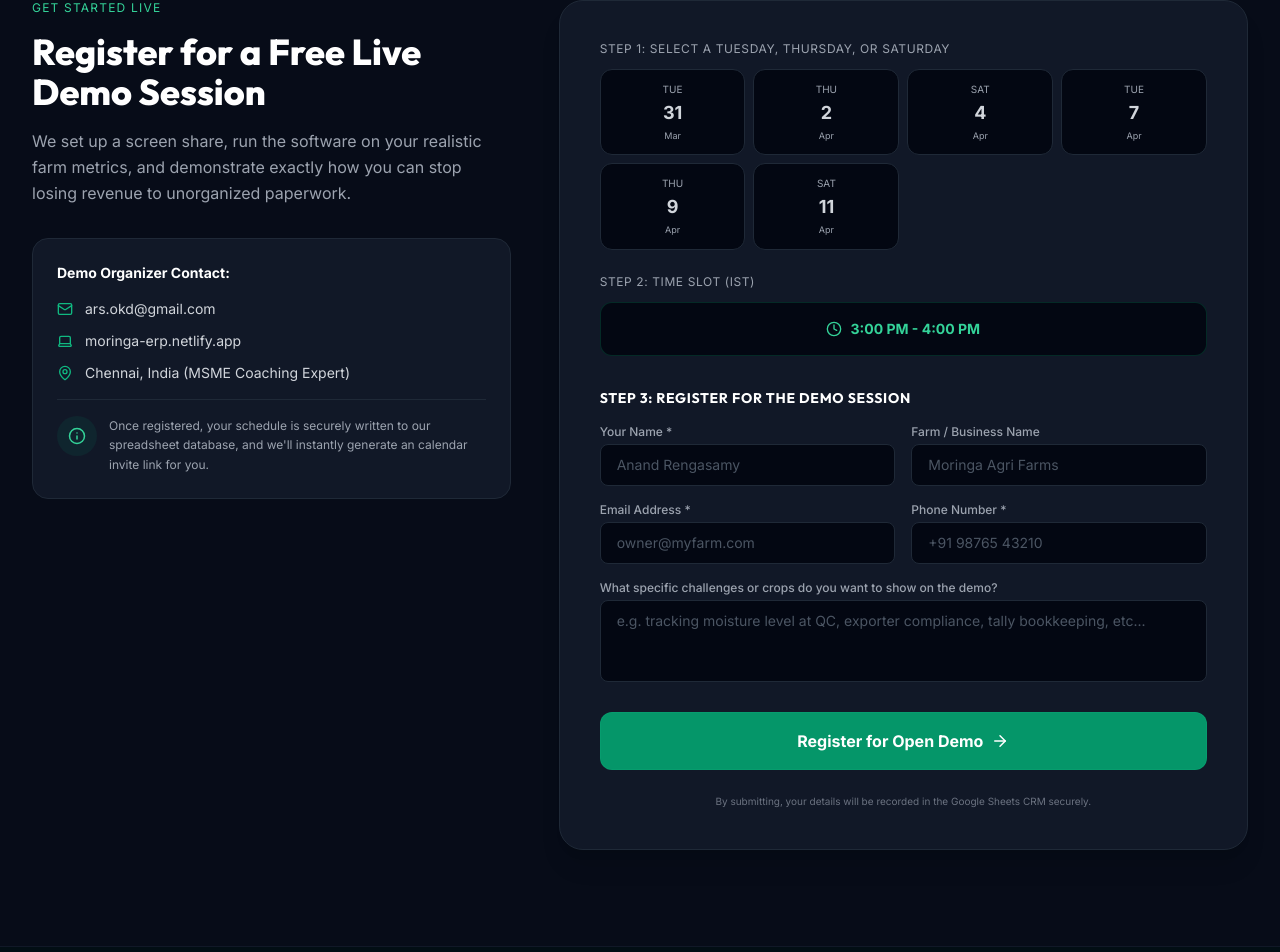
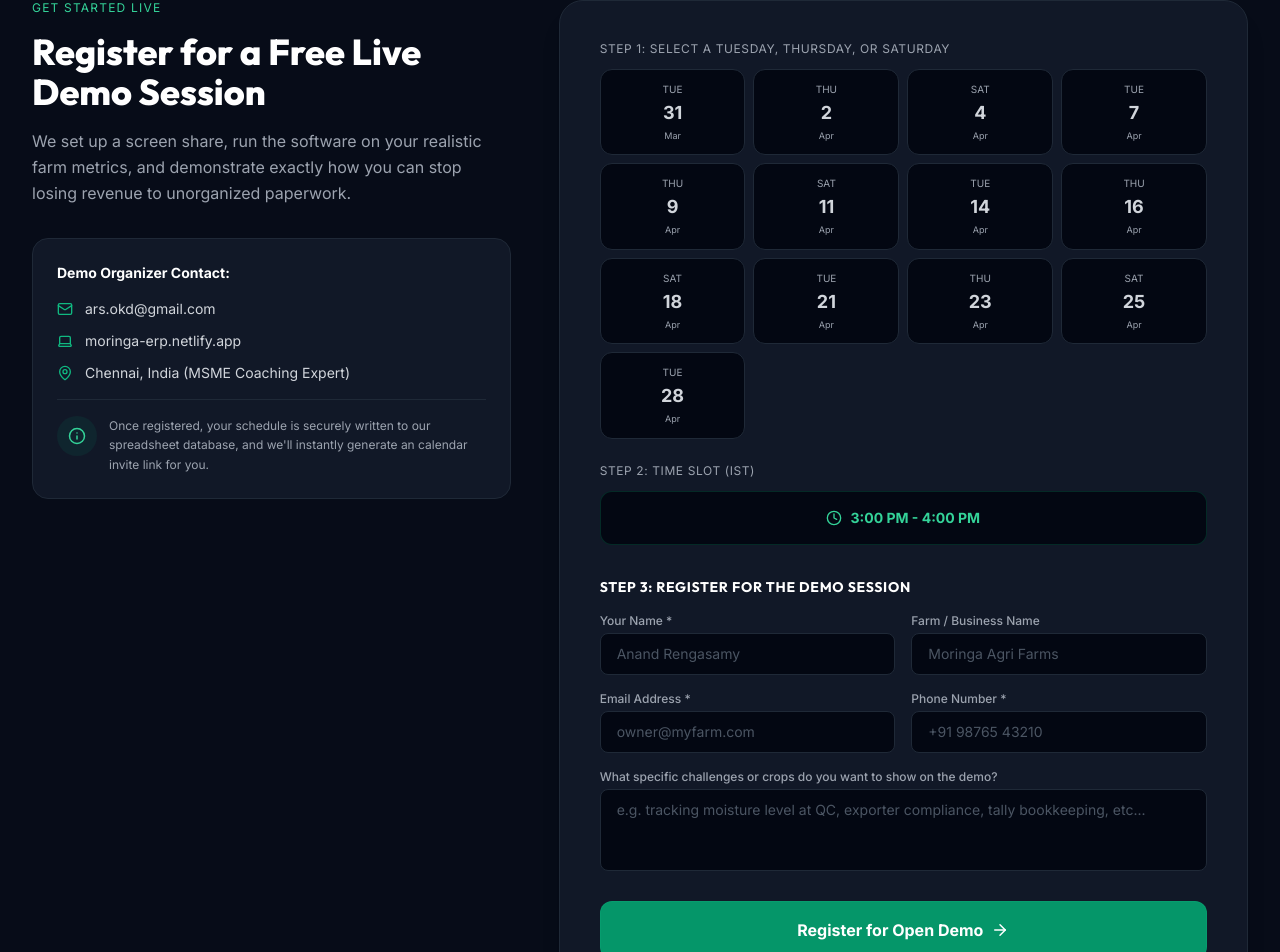
Before and after one commit to arsokd/Analytics-Spire, a React (Vite) app: page /moringa in a window 1280 px wide. Shown: the part 2595-3547 px from the top of the page. Built offline with nearby package versions, Linux system fonts and the light colour scheme; no server answers.

Commit message:
fix: adjust available date calculation logic
Update the date selection loop to evaluate all days within the next 30 days instead of limiting to the first 6 matches.

```diff
--- a/pages/MoringaLandingPage.tsx
+++ b/pages/MoringaLandingPage.tsx
@@ -31,10 +31,9 @@ export const MoringaLandingPage: React.FC = () => {
     const today = new Date();
     today.setHours(0, 0, 0, 0);
 
-    let daysAdded = 0;
     let currentDay = 1;
 
-    while (daysAdded < 6 && currentDay < 30) {
+    while (currentDay <= 30) {
       const nextDate = new Date(today);
       nextDate.setDate(today.getDate() + currentDay);
 
@@ -42,7 +41,6 @@ export const MoringaLandingPage: React.FC = () => {
       // Tuesday (2), Thursday (4), Saturday (6)
       if (day === 2 || day === 4 || day === 6) {
         dates.push(nextDate);
-        daysAdded++;
       }
       currentDay++;
     }
```
